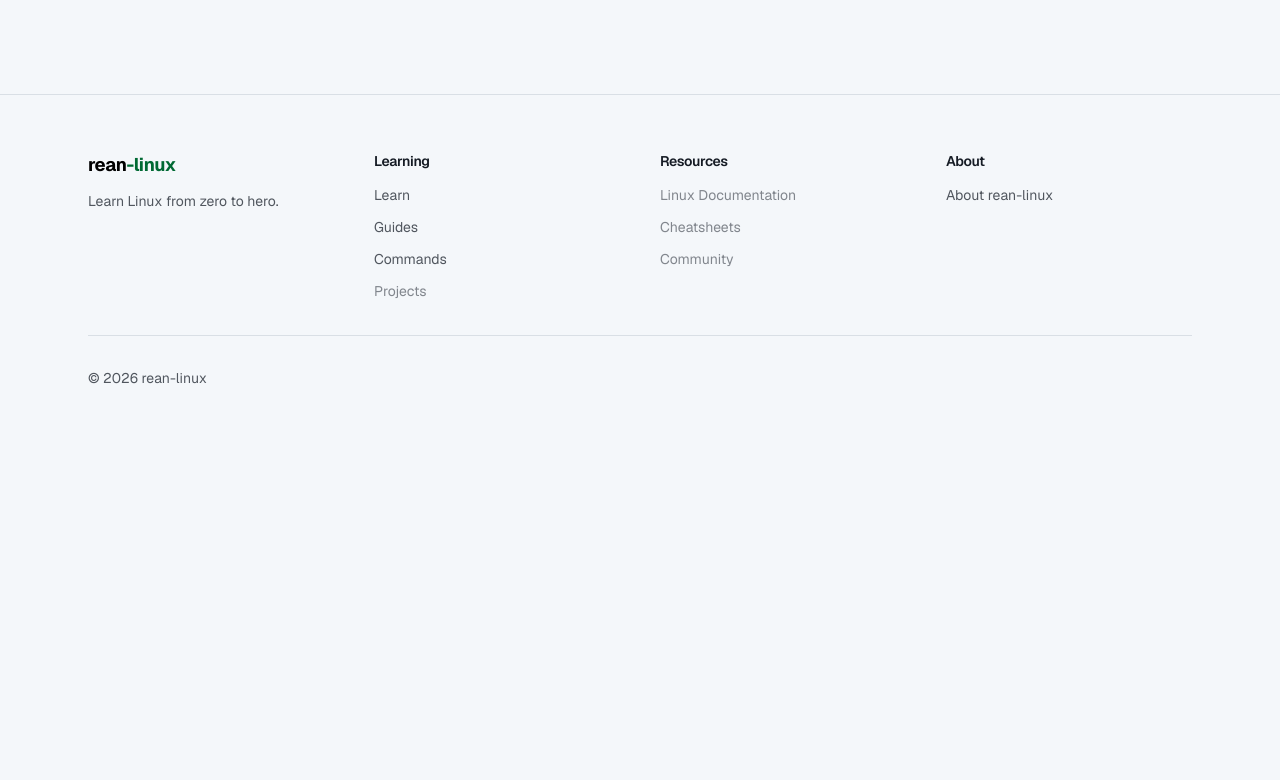
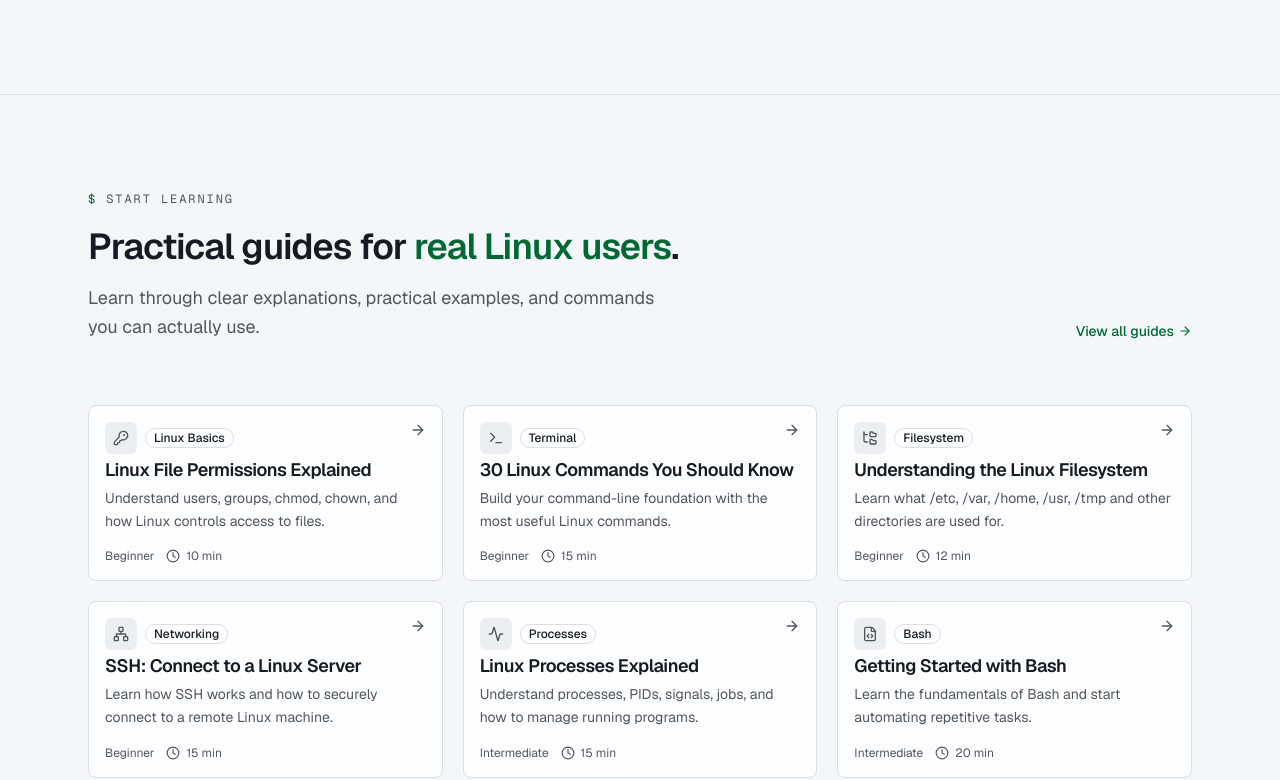
Before and after one commit to bunsalcoder/rean-linux, a Next.js app: page / in a window 1280 px wide. Shown: the part 3347-4127 px from the top of the page. Before the commit the page ends 3791 px from the top, so only its background shows below. Built offline with nearby package versions, Linux system fonts and the light colour scheme; no server answers.

Commit message:
feat: add featured guides section to the homepage

```diff
--- a/src/app/page.tsx
+++ b/src/app/page.tsx
@@ -1,4 +1,5 @@
 import { ExploreTopics } from "@/components/home/explore-topics";
+import { FeaturedGuides } from "@/components/home/featured-guides";
 import { Hero } from "@/components/home/hero";
 import { LearningPath } from "@/components/home/learning-path";
 
@@ -8,6 +9,7 @@ export default function HomePage() {
       <Hero />
       <LearningPath />
       <ExploreTopics />
+      <FeaturedGuides />
     </>
   );
 }
--- /dev/null
+++ b/src/components/home/featured-guides.tsx
@@ -0,0 +1,134 @@
+import { ArrowRight, Clock } from "lucide-react";
+import Link from "next/link";
+
+import { Container } from "@/components/layout/container";
+import { Badge } from "@/components/ui/badge";
+import {
+  Card,
+  CardContent,
+  CardDescription,
+  CardHeader,
+  CardTitle,
+} from "@/components/ui/card";
+import { featuredGuides, type FeaturedGuide } from "@/config/guides";
+import { cn } from "@/lib/utils";
+
+export function FeaturedGuides() {
+  return (
+    <section aria-labelledby="featured-guides-heading" className="border-t">
+      <Container className="py-16 sm:py-20 lg:py-24">
+        <header className="flex flex-col gap-6 sm:flex-row sm:items-end sm:justify-between sm:gap-8">
+          <div className="max-w-2xl min-w-0">
+            <p className="text-muted-foreground font-mono text-xs tracking-[0.14em] sm:tracking-[0.16em]">
+              <span className="text-primary" aria-hidden="true">
+                ${" "}
+              </span>
+              START LEARNING
+            </p>
+            <h2
+              id="featured-guides-heading"
+              className="font-heading mt-5 text-3xl font-semibold tracking-tight text-pretty sm:text-4xl"
+            >
+              Practical guides for{" "}
+              <span className="text-primary">real Linux users</span>.
+            </h2>
+            <p className="text-muted-foreground mt-4 max-w-xl text-base leading-relaxed sm:text-lg">
+              Learn through clear explanations, practical examples, and commands
+              you can actually use.
+            </p>
+          </div>
+
+          <Link
+            href="/guides"
+            className={cn(
+              "group/all text-primary inline-flex shrink-0 items-center gap-1 text-sm font-medium",
+              "focus-visible:ring-ring rounded-sm focus-visible:ring-2 focus-visible:ring-offset-2 focus-visible:outline-none",
+            )}
+          >
+            View all guides
+            <ArrowRight
+              aria-hidden="true"
+              className="size-3.5 transition-transform duration-200 group-hover/all:translate-x-0.5 group-focus-visible/all:translate-x-0.5"
+            />
+          </Link>
+        </header>
+
+        <ul className="mt-12 grid grid-cols-1 gap-4 sm:mt-16 sm:gap-5 md:grid-cols-2 lg:grid-cols-3">
+          {featuredGuides.map((guide) => (
+            <li key={guide.href} className="min-w-0">
+              <GuideCard guide={guide} />
+            </li>
+          ))}
+        </ul>
+      </Container>
+    </section>
+  );
+}
+
+function guideId(href: FeaturedGuide["href"]) {
+  return href.replace("/guides/", "");
+}
+
+function GuideCard({ guide }: { guide: FeaturedGuide }) {
+  const Icon = guide.icon;
+  const id = guideId(guide.href);
+
+  return (
+    <Link
+      href={guide.href}
+      aria-labelledby={`guide-${id}-title`}
+      aria-describedby={`guide-${id}-desc guide-${id}-meta`}
+      className={cn(
+        "group/guide block h-full rounded-lg",
+        "focus-visible:ring-ring focus-visible:ring-2 focus-visible:ring-offset-2 focus-visible:outline-none",
+      )}
+    >
+      <Card className="group-hover/guide:border-primary/40 group-hover/guide:bg-accent/30 group-focus-visible/guide:border-primary/40 h-full transition-[border-color,background-color,box-shadow] duration-200 group-hover/guide:shadow-sm">
+        <CardHeader>
+          <div className="flex items-start justify-between gap-3">
+            <div className="flex min-w-0 items-center gap-2">
+              <span
+                aria-hidden="true"
+                className="bg-muted text-muted-foreground group-hover/guide:bg-primary/10 group-hover/guide:text-primary group-focus-visible/guide:bg-primary/10 group-focus-visible/guide:text-primary flex size-8 shrink-0 items-center justify-center rounded-md transition-colors duration-200"
+              >
+                <Icon className="size-4" />
+              </span>
+              <Badge variant="outline">{guide.category}</Badge>
+            </div>
+            <ArrowRight
+              aria-hidden="true"
+              className="text-muted-foreground group-hover/guide:text-primary group-focus-visible/guide:text-primary size-4 shrink-0 transition-transform duration-200 group-hover/guide:translate-x-0.5 group-focus-visible/guide:translate-x-0.5"
+            />
+          </div>
+          <CardTitle>
+            <h3
+              id={`guide-${id}-title`}
+              className="font-heading text-lg leading-snug font-semibold"
+            >
+              {guide.title}
+            </h3>
+          </CardTitle>
+          <CardDescription id={`guide-${id}-desc`} className="leading-relaxed">
+            {guide.description}
+          </CardDescription>
+        </CardHeader>
+        <CardContent className="mt-auto">
+          <dl
+            id={`guide-${id}-meta`}
+            className="text-muted-foreground flex flex-wrap items-center gap-x-3 gap-y-1 text-xs"
+          >
+            <div className="flex items-center gap-1.5">
+              <dt className="sr-only">Difficulty</dt>
+              <dd>{guide.difficulty}</dd>
+            </div>
+            <div className="flex items-center gap-1.5">
+              <dt className="sr-only">Estimated reading time</dt>
+              <Clock aria-hidden="true" className="size-3.5 shrink-0" />
+              <dd>{guide.readingTime}</dd>
+            </div>
+          </dl>
+        </CardContent>
+      </Card>
+    </Link>
+  );
+}
--- /dev/null
+++ b/src/config/guides.ts
@@ -0,0 +1,86 @@
+import {
+  Activity,
+  FileCode,
+  FolderTree,
+  KeyRound,
+  Network,
+  Terminal,
+  type LucideIcon,
+} from "lucide-react";
+
+export const GUIDE_DIFFICULTIES = ["Beginner", "Intermediate"] as const;
+
+export type GuideDifficulty = (typeof GUIDE_DIFFICULTIES)[number];
+
+export type FeaturedGuide = {
+  title: string;
+  description: string;
+  category: string;
+  difficulty: GuideDifficulty;
+  readingTime: string;
+  href: `/guides/${string}`;
+  icon: LucideIcon;
+};
+
+export const featuredGuides: readonly FeaturedGuide[] = [
+  {
+    title: "Linux File Permissions Explained",
+    description:
+      "Understand users, groups, chmod, chown, and how Linux controls access to files.",
+    category: "Linux Basics",
+    difficulty: "Beginner",
+    readingTime: "10 min",
+    href: "/guides/linux-file-permissions",
+    icon: KeyRound,
+  },
+  {
+    title: "30 Linux Commands You Should Know",
+    description:
+      "Build your command-line foundation with the most useful Linux commands.",
+    category: "Terminal",
+    difficulty: "Beginner",
+    readingTime: "15 min",
+    href: "/guides/linux-commands",
+    icon: Terminal,
+  },
+  {
+    title: "Understanding the Linux Filesystem",
+    description:
+      "Learn what /etc, /var, /home, /usr, /tmp and other directories are used for.",
+    category: "Filesystem",
+    difficulty: "Beginner",
+    readingTime: "12 min",
+    href: "/guides/linux-filesystem",
+    icon: FolderTree,
+  },
+  {
+    title: "SSH: Connect to a Linux Server",
+    description:
+      "Learn how SSH works and how to securely connect to a remote Linux machine.",
+    category: "Networking",
+    difficulty: "Beginner",
+    readingTime: "15 min",
+    href: "/guides/ssh",
+    icon: Network,
+  },
+  {
+    title: "Linux Processes Explained",
+    description:
+      "Understand processes, PIDs, signals, jobs, and how to manage running programs.",
+    category: "Processes",
+    difficulty: "Intermediate",
+    readingTime: "15 min",
+    href: "/guides/linux-processes",
+    icon: Activity,
+  },
+  {
+    title: "Getting Started with Bash",
+    description:
+      "Learn the fundamentals of Bash and start automating repetitive tasks.",
+    category: "Bash",
+    difficulty: "Intermediate",
+    readingTime: "20 min",
+    href: "/guides/bash-basics",
+    icon: FileCode,
+  },
+];
```
